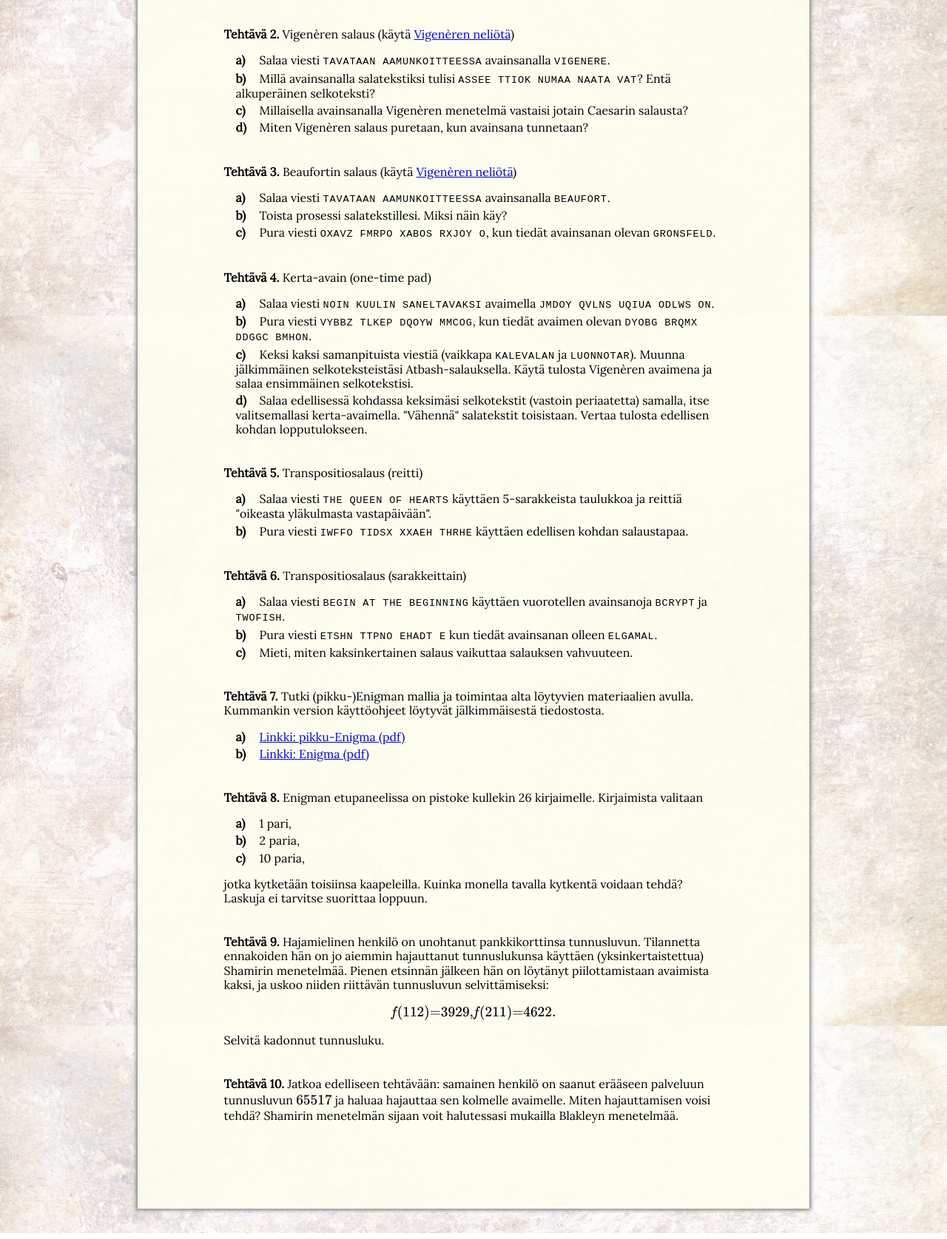
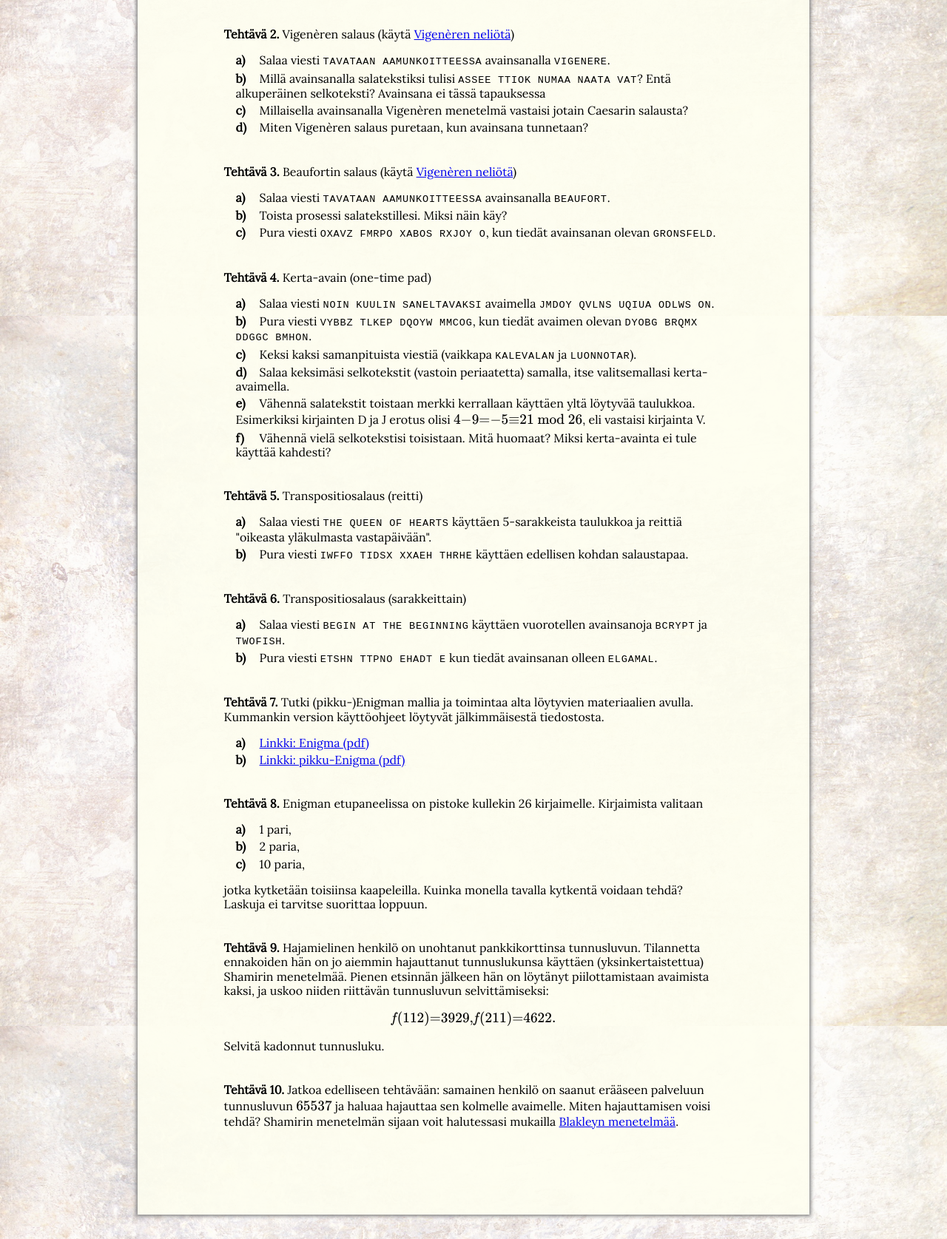
Before and after one commit to hruoho/mat-kaikille, a website: page 02-teht.html in a window 1280 px wide. Shown: the part 533-2208 px from the top of the page at 74% size. Drawn offline with nearby package versions, Linux system fonts and the light colour scheme.

Commit message:
fix ex. 2

```diff
--- a/02-teht.html
+++ b/02-teht.html
@@ -84,7 +84,7 @@
 <p>Vigenèren salaus (käytä <a href="assets/pdf/vigenere.pdf">Vigenèren neliötä</a>)</p>
 <ul>
 <li>Salaa viesti <code>TAVATAAN AAMUNKOITTEESSA</code> avainsanalla <code>VIGENERE</code>.</li>
-<li>Millä avainsanalla salatekstiksi tulisi <code>ASSEE TTIOK NUMAA NAATA VAT</code>? Entä alkuperäinen selkoteksti?</li>
+<li>Millä avainsanalla salatekstiksi tulisi <code>ASSEE TTIOK NUMAA NAATA VAT</code>? Entä alkuperäinen selkoteksti? Avainsana ei tässä tapauksessa</li>
 <li>Millaisella avainsanalla Vigenèren menetelmä vastaisi jotain Caesarin salausta?</li>
 <li>Miten Vigenèren salaus puretaan, kun avainsana tunnetaan?</li>
 </ul>
@@ -104,12 +104,14 @@
 <ul>
 <li>Salaa viesti <code>NOIN KUULIN SANELTAVAKSI</code> avaimella <code>JMDOY QVLNS UQIUA ODLWS ON</code>.</li>
 <li>Pura viesti <code>VYBBZ TLKEP DQOYW MMCOG</code>, kun tiedät avaimen olevan <code>DYOBG BRQMX DDGGC BMHON</code>.</li>
-<li>Keksi kaksi samanpituista viestiä (vaikkapa <code>KALEVALAN</code> ja <code>LUONNOTAR</code>).
-Muunna jälkimmäinen selkoteksteistäsi Atbash-salauksella.
-Käytä tulosta Vigenèren avaimena ja salaa ensimmäinen selkotekstisi.</li>
-<li>Salaa edellisessä kohdassa keksimäsi selkotekstit (vastoin periaatetta)
-samalla, itse valitsemallasi kerta-avaimella. &quot;Vähennä&quot; salatekstit toisistaan.
-Vertaa tulosta edellisen kohdan lopputulokseen.</li>
+<li>Keksi kaksi samanpituista viestiä (vaikkapa <code>KALEVALAN</code> ja <code>LUONNOTAR</code>).</li>
+<li>Salaa keksimäsi selkotekstit (vastoin periaatetta)
+samalla, itse valitsemallasi kerta-avaimella.</li>
+<li>Vähennä salatekstit toistaan merkki kerrallaan käyttäen yltä löytyvää taulukkoa.
+Esimerkiksi kirjainten D ja J erotus olisi <span class="katex"><span class="katex-mathml"><math><semantics><mrow><mn>4</mn><mo>−</mo><mn>9</mn><mo>=</mo><mo>−</mo><mn>5</mn><mo>≡</mo><mn>2</mn><mn>1</mn><mtext><mtext> </mtext><mi mathvariant="normal">m</mi><mi mathvariant="normal">o</mi><mi mathvariant="normal">d</mi><mtext> </mtext></mtext><mn>2</mn><mn>6</mn></mrow><annotation encoding="application/x-tex">4 - 9 = -5 \equiv 21\text{ mod }26</annotation></semantics></math></span><span class="katex-html" aria-hidden="true"><span class="strut" style="height:0.69444em;"></span><span class="strut bottom" style="height:0.77777em;vertical-align:-0.08333em;"></span><span class="base textstyle uncramped"><span class="mord mathrm">4</span><span class="mbin">−</span><span class="mord mathrm">9</span><span class="mrel">=</span><span class="mord">−</span><span class="mord mathrm">5</span><span class="mrel">≡</span><span class="mord mathrm">2</span><span class="mord mathrm">1</span><span class="text mord textstyle uncramped"><span class="mord mspace"> </span><span class="mord mathrm">m</span><span class="mord mathrm">o</span><span class="mord mathrm">d</span><span class="mord mspace"> </span></span><span class="mord mathrm">2</span><span class="mord mathrm">6</span></span></span></span>, eli
+vastaisi kirjainta V.</li>
+<li>Vähennä vielä selkotekstisi toisistaan. Mitä huomaat?
+Miksi kerta-avainta ei tule käyttää kahdesti?</li>
 </ul>
 </div>
 <div class="teht">
@@ -127,7 +129,6 @@ ja reittiä &quot;oikeasta yläkulmasta vastapäivään&quot;.</li>
 <ul>
 <li>Salaa viesti <code>BEGIN AT THE BEGINNING</code> käyttäen vuorotellen avainsanoja <code>BCRYPT</code> ja <code>TWOFISH</code>.</li>
 <li>Pura viesti <code>ETSHN TTPNO EHADT E</code> kun tiedät avainsanan olleen <code>ELGAMAL</code>.</li>
-<li>Mieti, miten kaksinkertainen salaus vaikuttaa salauksen vahvuuteen.</li>
 </ul>
 </div>
 <div class="teht">
@@ -135,8 +136,8 @@ ja reittiä &quot;oikeasta yläkulmasta vastapäivään&quot;.</li>
 <p>Tutki (pikku-)Enigman mallia ja toimintaa alta löytyvien materiaalien avulla.
 Kummankin version käyttöohjeet löytyvät jälkimmäisestä tiedostosta.</p>
 <ul>
+<li><a href="http://blogs.helsinki.fi/summamutikka/files/2014/06/Enigma.pdf">Linkki: Enigma (pdf)</a></li>
 <li><a href="http://blogs.helsinki.fi/mathversum/files/2016/09/Enigma_osat.pdf">Linkki: pikku-Enigma (pdf)</a></li>
-<li><a href="http://blogs.helsinki.fi/summamutikka/files/2014/06/Enigma.pdf">Linkki: Enigma (pdf)</a></li>
 </ul>
 </div>
 <div class="teht">
@@ -163,7 +164,7 @@ riittävän tunnusluvun selvittämiseksi:</p>
 <div class="teht">
 <h1>Tehtävä</h1>
 <p>Jatkoa edelliseen tehtävään: samainen henkilö on saanut erääseen palveluun tunnusluvun
-<span class="katex"><span class="katex-mathml"><math><semantics><mrow><mn>6</mn><mn>5</mn><mn>5</mn><mn>1</mn><mn>7</mn></mrow><annotation encoding="application/x-tex">65517</annotation></semantics></math></span><span class="katex-html" aria-hidden="true"><span class="strut" style="height:0.64444em;"></span><span class="strut bottom" style="height:0.64444em;vertical-align:0em;"></span><span class="base textstyle uncramped"><span class="mord mathrm">6</span><span class="mord mathrm">5</span><span class="mord mathrm">5</span><span class="mord mathrm">1</span><span class="mord mathrm">7</span></span></span></span> ja haluaa hajauttaa sen kolmelle avaimelle. Miten hajauttamisen voisi tehdä?
-Shamirin menetelmän sijaan voit halutessasi mukailla Blakleyn menetelmää.</p>
+<span class="katex"><span class="katex-mathml"><math><semantics><mrow><mn>6</mn><mn>5</mn><mn>5</mn><mn>3</mn><mn>7</mn></mrow><annotation encoding="application/x-tex">65537</annotation></semantics></math></span><span class="katex-html" aria-hidden="true"><span class="strut" style="height:0.64444em;"></span><span class="strut bottom" style="height:0.64444em;vertical-align:0em;"></span><span class="base textstyle uncramped"><span class="mord mathrm">6</span><span class="mord mathrm">5</span><span class="mord mathrm">5</span><span class="mord mathrm">3</span><span class="mord mathrm">7</span></span></span></span> ja haluaa hajauttaa sen kolmelle avaimelle. Miten hajauttamisen voisi tehdä?
+Shamirin menetelmän sijaan voit halutessasi mukailla <a href="https://en.wikipedia.org/wiki/Secret_sharing#Blakley.27s_scheme">Blakleyn menetelmää</a>.</p>
 </div>
 </div></div></div></div></main><footer></footer><script src="https://cdnjs.cloudflare.com/ajax/libs/KaTeX/0.7.1/katex.min.js" integrity="sha384-/y1Nn9+QQAipbNQWU65krzJralCnuOasHncUFXGkdwntGeSvQicrYkiUBwsgUqc1" crossorigin="anonymous"></script></body></html>
```
Also changed, not shown: 02-teht.md (+11 -10 lines).
